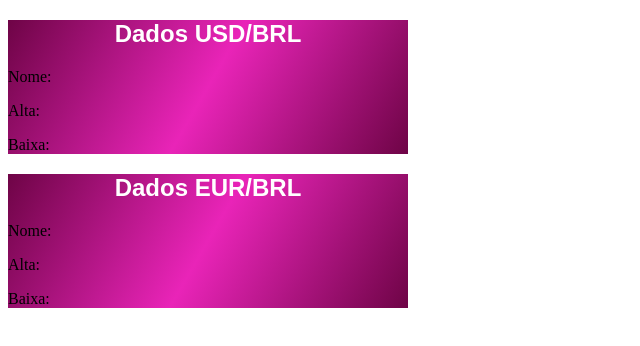
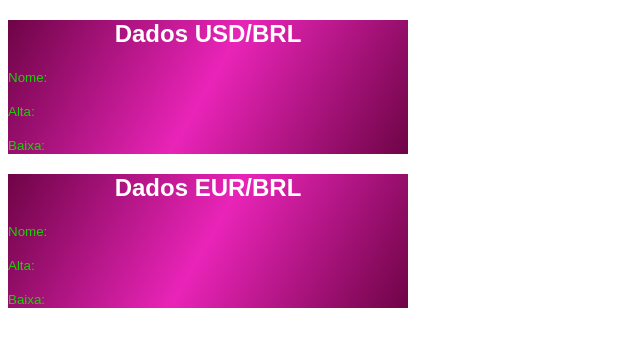
Before and after one commit to Wallysson-utfpr/Projeto2-Web, a plain HTML site: page api.html in a window 1280 px wide. Shown: the whole page, without its empty margins (0-640 px from the left). Drawn offline with Linux system fonts and the light colour scheme.

Commit message:
Update api.css

```diff
--- a/css/api.css
+++ b/css/api.css
@@ -26,7 +26,7 @@
   color: white;
 }
 
-.test {
+.cor-verde {
   font-family: sans-serif;
   font-size: 10pt;
   color: rgb(27, 209, 3);
```
